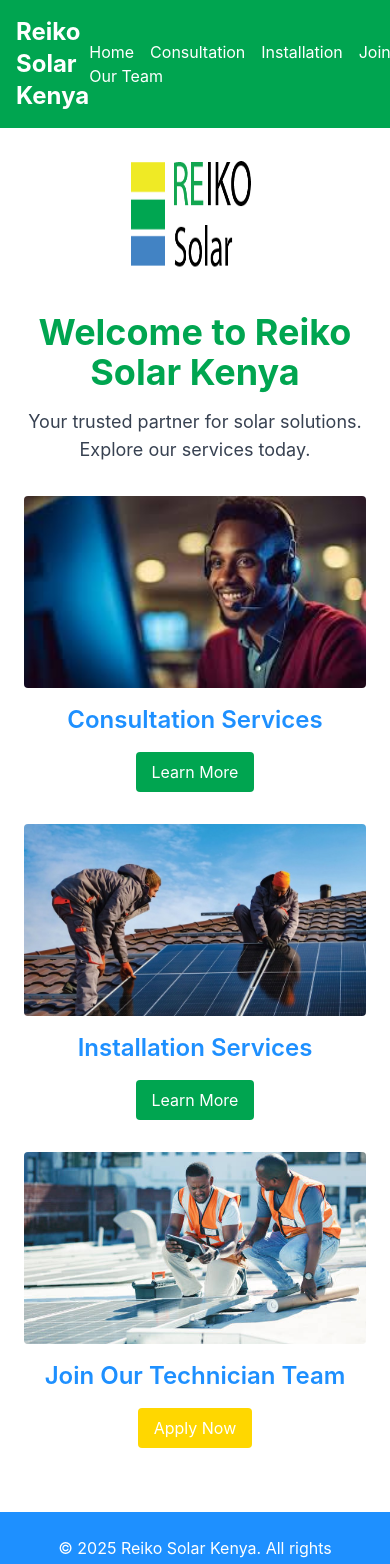
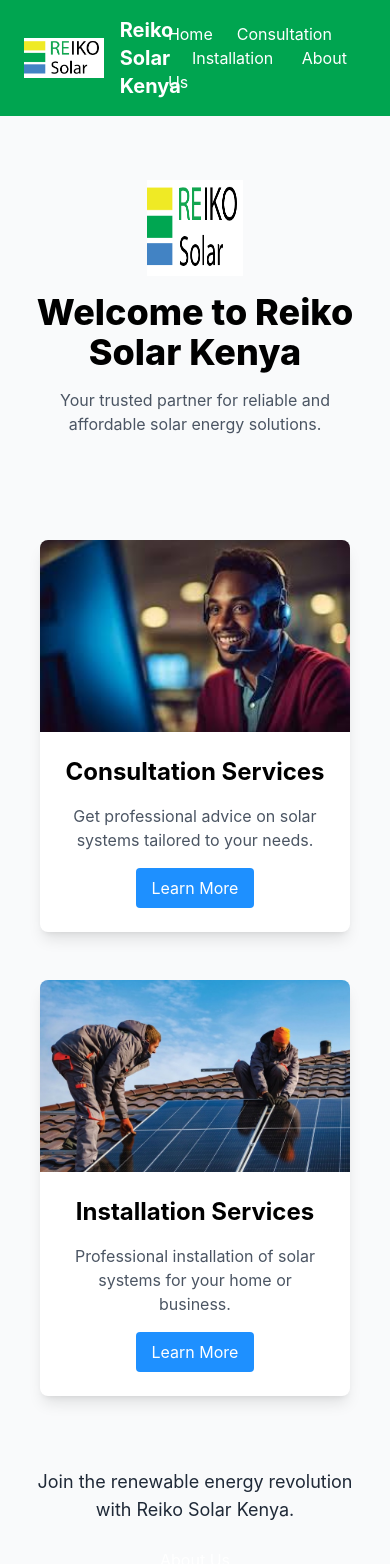
Before and after one commit to Nathanchepkonga/Reiko-solar, a React (Create React App) app: page / in a window 390 px wide. Shown: the top 1564 px of the page. Built offline with nearby package versions, Linux system fonts and the light colour scheme.

Commit message:
Home page Update

```diff
--- a/src/App.js
+++ b/src/App.js
@@ -6,6 +6,8 @@
 import Consultation from './pages/Consultation';
 import Installation from './pages/Installation';
 import JoinTeam from './pages/JoinTeam';
+import About from './pages/About';
+
 
 const App = () => {
   return (
@@ -18,6 +20,7 @@
             <Route path="/consultation" element={<Consultation />} />
             <Route path="/installation" element={<Installation />} />
             <Route path="/join-team" element={<JoinTeam />} />
+            <Route path="/about" element={<About />} />
           </Routes>
         </main>
         <Footer />
--- a/src/components/Button.jsx
+++ b/src/components/Button.jsx
@@ -1,14 +1,14 @@
 import React from 'react';
 
-const Button = ({ text, color = 'bg-green', onClick }) => {
+const Buttons = ({ text, onClick, to }) => {
   return (
     <button
-      className={`${color} text-white py-2 px-4 rounded hover:opacity-80`}
       onClick={onClick}
+      className="bg-green-600 hover:bg-green-700 text-white font-semibold py-2 px-6 rounded shadow-lg transition duration-300 ease-in-out transform hover:scale-105"
     >
       {text}
     </button>
   );
 };
 
-export default Button;
+export default Buttons;
--- a/src/components/Footer.jsx
+++ b/src/components/Footer.jsx
@@ -1,4 +1,6 @@
 import React from 'react';
+import { Link } from 'react-router-dom';
+
 
 const Footer = () => {
   return (
@@ -6,6 +8,9 @@
       <div className="container mx-auto text-center">
         <p>&copy; 2025 Reiko Solar Kenya. All rights reserved.</p>
         <p>Call us: +254 712 345 678 | Email: reikokenya@gmail.com</p>
+        <Link to="/join-team" className="text-yellow hover:underline">
+          Join Our Technician Team
+        </Link>
       </div>
     </footer>
   );
--- a/src/components/Navbar.jsx
+++ b/src/components/Navbar.jsx
@@ -1,19 +1,22 @@
 import React from 'react';
 import { Link } from 'react-router-dom';
+import logo from '../assets/images/logo.png'; // Update path based on your actual logo location
 
 const Navbar = () => {
   return (
-    <nav className="bg-green text-white p-4">
-      <div className="container mx-auto flex justify-between items-center">
-        <Link to="/" className="text-2xl font-bold">
-          Reiko Solar Kenya
-        </Link>
-        <div className="space-x-4">
-          <Link to="/" className="hover:text-yellow">Home</Link>
-          <Link to="/consultation" className="hover:text-yellow">Consultation</Link>
-          <Link to="/installation" className="hover:text-yellow">Installation</Link>
-          <Link to="/join-team" className="hover:text-yellow">Join Our Team</Link>
-        </div>
+    <nav className="bg-green text-white py-4 px-6 flex items-center justify-between">
+      {/* Logo */}
+      <div className="flex items-center">
+        <img src={logo} alt="Reiko Solar Logo" className="h-10 w-auto mr-4" />
+        <h1 className="text-xl font-bold">Reiko Solar Kenya</h1>
+      </div>
+
+      {/* Navigation Links */}
+      <div className="space-x-6">
+        <Link to="/" className="hover:underline">Home</Link>
+        <Link to="/consultation" className="hover:underline">Consultation </Link>
+        <Link to="/installation" className="hover:underline">Installation </Link>
+        <Link to="/about" className="hover:underline">About Us</Link>
       </div>
     </nav>
   );
--- /dev/null
+++ b/src/pages/About.jsx
@@ -0,0 +1,20 @@
+import React from 'react';
+
+const About = () => {
+  return (
+    <div className="p-6">
+      <h2 className="text-3xl font-bold text-blue mb-4">About Us</h2>
+      <p className="text-lg mb-6">
+        Reiko Solar Kenya is committed to providing affordable and reliable solar energy solutions across Kenya.
+        Our team of certified solar technicians and engineers ensures top-notch service delivery for all your solar needs.
+      </p>
+      <ul className="list-disc pl-6 text-gray-700 space-y-2">
+        <li>Comprehensive solar consultations tailored to your requirements.</li>
+        <li>Professional installations by skilled technicians.</li>
+        <li>Focus on sustainability and eco-friendly energy solutions.</li>
+      </ul>
+    </div>
+  );
+};
+
+export default About;
--- a/src/pages/Home.jsx
+++ b/src/pages/Home.jsx
@@ -1,83 +1,89 @@
 import React from 'react';
 import { Link } from 'react-router-dom';
-import logo from '../assets/images/logo.png'; // Add your logo file here
-import consultationImg from '../assets/images/consultation.jpg'; // Replace with actual image
-import installationImg from '../assets/images/installation.jpg'; // Replace with actual image
-import joinTeamImg from '../assets/images/join-team.jpg'; // Replace with actual image
+import logo from '../assets/images/logo.png';
+import consultationImg from '../assets/images/consultation.jpg';
+import installationImg from '../assets/images/installation.jpg';
 
 const Home = () => {
   return (
-    <div className="text-center p-6">
-      {/* Logo Section */}
-      <div className="mb-8">
+    <div className="bg-gray-50 text-center p-6">
+      {/* Hero Section */}
+      <header className="mb-12 bg-gradient-to-r from-green-400 to-blue-500 py-10">
+        <div className="container mx-auto">
           <img
             src={logo}
             alt="Reiko Solar Kenya Logo"
-          className="mx-auto w-32 h-32"
+            className="mx-auto w-24 h-24 mb-4"
           />
-      </div>
-
-      {/* Page Title */}
-      <h1 className="text-4xl font-bold text-green mb-4">
+          <h1 className="text-4xl font-extrabold mb-4 text-black">
             Welcome to Reiko Solar Kenya
           </h1>
-      <p className="text-lg text-gray-700 mb-8">
-        Your trusted partner for solar solutions. Explore our services today.
+          <p className="text-gray-600 mb-4">
+            Your trusted partner for reliable and affordable solar energy solutions.
           </p>
+        </div>
+      </header>
 
       {/* Service Options */}
-      <div className="grid grid-cols-1 md:grid-cols-3 gap-8">
+      <main className="container mx-auto grid grid-cols-1 md:grid-cols-2 gap-12 px-4">
         {/* Consultation Services */}
-        <div className="service-item">
+        <div className="service-item bg-white shadow-lg rounded-lg overflow-hidden hover:shadow-2xl transform hover:-translate-y-2 transition-all duration-300">
           <img
             src={consultationImg}
             alt="Consultation Services"
-            className="w-full h-48 object-cover rounded"
+            className="w-full h-48 object-cover"
           />
-          <h2 className="text-2xl font-semibold text-blue my-4">
+          <div className="p-6">
+            <h2 className="text-2xl font-bold text-green-700 mb-4">
               Consultation Services
             </h2>
+            <p className="text-gray-600 mb-4">
+              Get professional advice on solar systems tailored to your needs.
+            </p>
             <Link to="/consultation">
-            <button className="bg-green text-white py-2 px-4 rounded hover:opacity-80">
+              <button className="bg-blue text-white py-2 px-4 rounded hover:opacity-80 inline-block">
                 Learn More
               </button>
             </Link>
           </div>
+        </div>
 
         {/* Installation Services */}
-        <div className="service-item">
+        <div className="service-item bg-white shadow-lg rounded-lg overflow-hidden hover:shadow-2xl transform hover:-translate-y-2 transition-all duration-300">
           <img
             src={installationImg}
             alt="Installation Services"
-            className="w-full h-48 object-cover rounded"
+            className="w-full h-48 object-cover"
           />
-          <h2 className="text-2xl font-semibold text-blue my-4">
+          <div className="p-6">
+            <h2 className="text-2xl font-bold text-green-700 mb-4">
               Installation Services
             </h2>
+            <p className="text-gray-600 mb-4">
+              Professional installation of solar systems for your home or business.
+            </p>
             <Link to="/installation">
-            <button className="bg-green text-white py-2 px-4 rounded hover:opacity-80">
+              <button className="bg-blue text-white py-2 px-4 rounded hover:opacity-80 inline-block">
                 Learn More
               </button>
             </Link>
           </div>
+        </div>
+      </main>
 
-        {/* Join Our Technician Team */}
-        <div className="service-item">
-          <img
-            src={joinTeamImg}
-            alt="Join Our Technician Team"
-            className="w-full h-48 object-cover rounded"
-          />
-          <h2 className="text-2xl font-semibold text-blue my-4">
-            Join Our Technician Team
-          </h2>
-          <Link to="/join-team">
-            <button className="bg-yellow text-white py-2 px-4 rounded hover:opacity-80">
-              Apply Now
+      {/* Footer CTA */}
+      <footer className="mt-12 bg-green-100 py-6">
+        <div className="container mx-auto">
+          <p className="text-gray-800 text-lg">
+            Join the renewable energy revolution with Reiko Solar Kenya.
+          </p>
+          <Link to="/about">
+            <button className="mt-4 bg-blue-600 hover:bg-blue-700 text-white py-2 px-8 rounded">
+              About Us
             </button>
           </Link>
         </div>
-      </div>
+      </footer>
     </div>
   );
 };
--- a/tailwind.config.js
+++ b/tailwind.config.js
@@ -7,6 +7,9 @@
         yellow: "#ffd700", // yellow
         blue: "#1e90ff",  //  blue
       },
+      animation: {
+        bounce: 'bounce 2s infinite',
+      },
     },
   },
   plugins: [],
```
Also changed, not shown: src/pages/Consultation.jsx (+57 -21 lines), 1 other file (tests, documents, lock files or other folders). Lines whose indentation alone changed are shown as unchanged.
